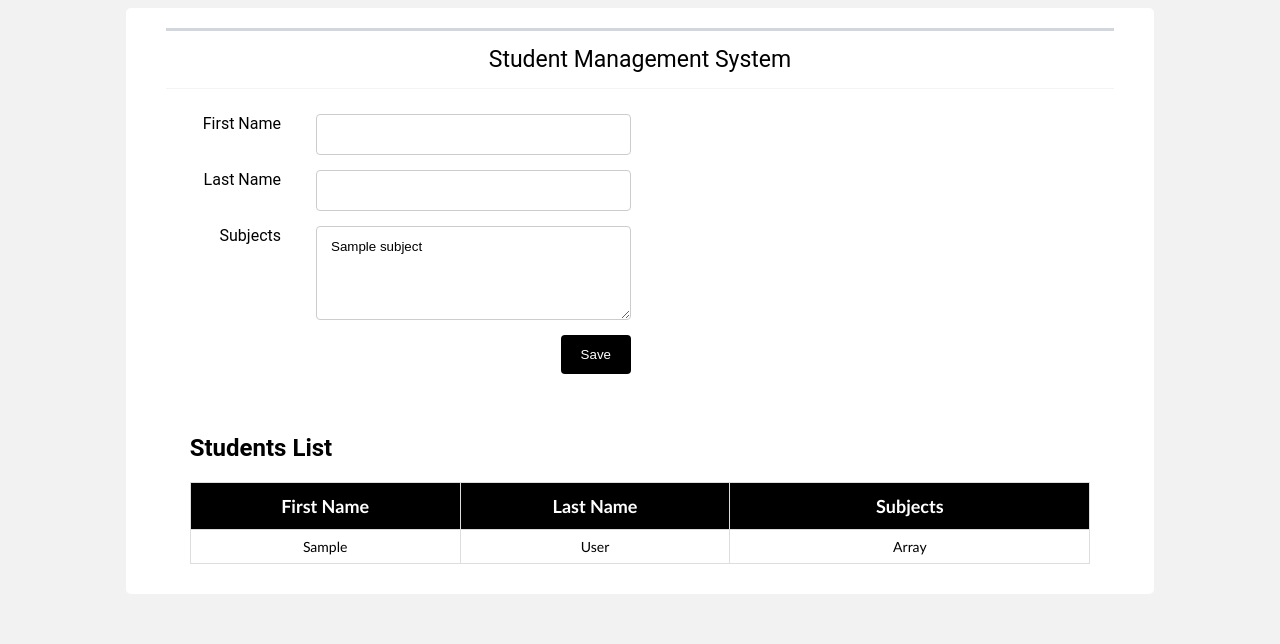
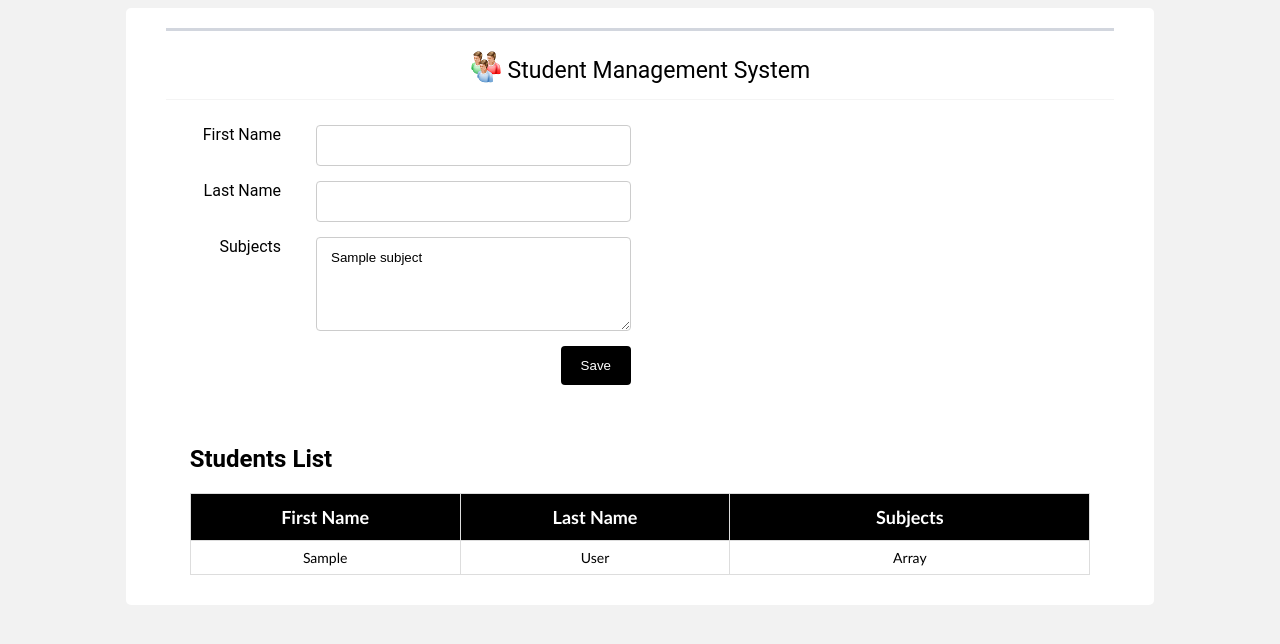
Before and after one commit to anuradha/student-management-system, a PHP site: template views/student.php in a window 1280 px wide. Shown: the top 644 px of the page. Run offline with PHP 8.4, Linux system fonts and the light colour scheme; the template is opened without the code that fills it: most values are stand-ins (such as "Sample title", 1, 10 or a date in 2020); data that the repository does not hold is empty; some libraries are stand-ins or nearby versions.

Commit message:
adding icon for main titile

```diff
--- a/views/student.php
+++ b/views/student.php
@@ -25,7 +25,7 @@
             </div>
         </div>
     <?php } ?>
-    <div class="container-title text-center">Student Management System</div>
+    <div class="container-title text-center"><img src="assets/images/group_ico.png"> Student Management System</div>
     <div class="form-wrapper">
         <form action="<?php echo BASE_URL; ?>student/save" method="post">
             <div>
```
Lines whose indentation alone changed are shown as unchanged.
